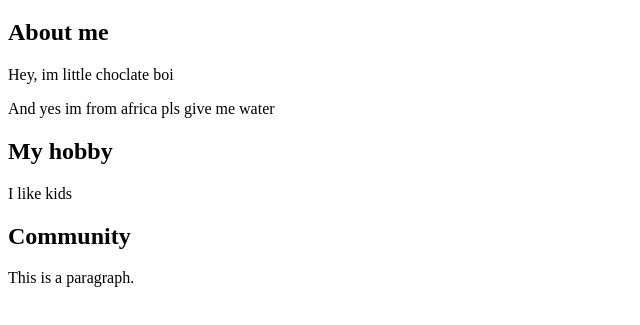
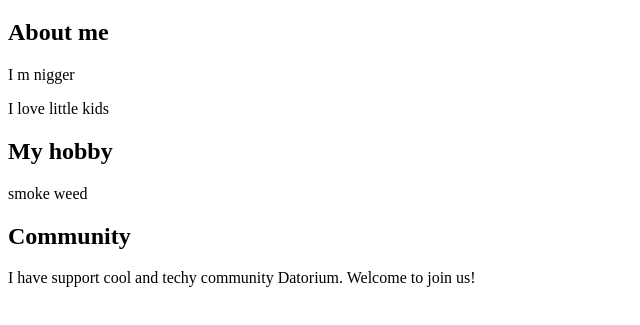
Before and after one commit to dumbsnicker/my-second-webpage, a plain HTML site: page index.html in a window 1280 px wide. Shown: the part 61-386 px from the top of the page, without its empty margins (0-640 px from the left). Drawn offline with Linux system fonts and the light colour scheme.

Commit message:
Update index.html

```diff
--- a/index.html
+++ b/index.html
@@ -1,16 +1,23 @@
 <!DOCTYPE html>
 <html>
+
+  <head>
+    <title>Elchin's hobby page</title>
+    <link rel="icon" type="image/x-icon" href="/images/favicon.ico">
+  </head>
+
 <body>
 
 <h1>Welcome to my hobby website</h1>
   <h2>About me</h2>
-  <p>Hey, im little choclate boi</p>
-  <p>And yes im from africa pls give me water</p>
+  <p>I m nigger</p>
+  <p>I love little kids</p>
+
   <h2>My hobby</h2>
-  <p>I like kids</p>
+  <p>smoke weed</p>
+
   <h2>Community</h2>
-
-<p>This is a paragraph.</p>
+  <p>I have support cool and techy community Datorium. Welcome to join us!</p>
 
 </body>
 </html>
```
